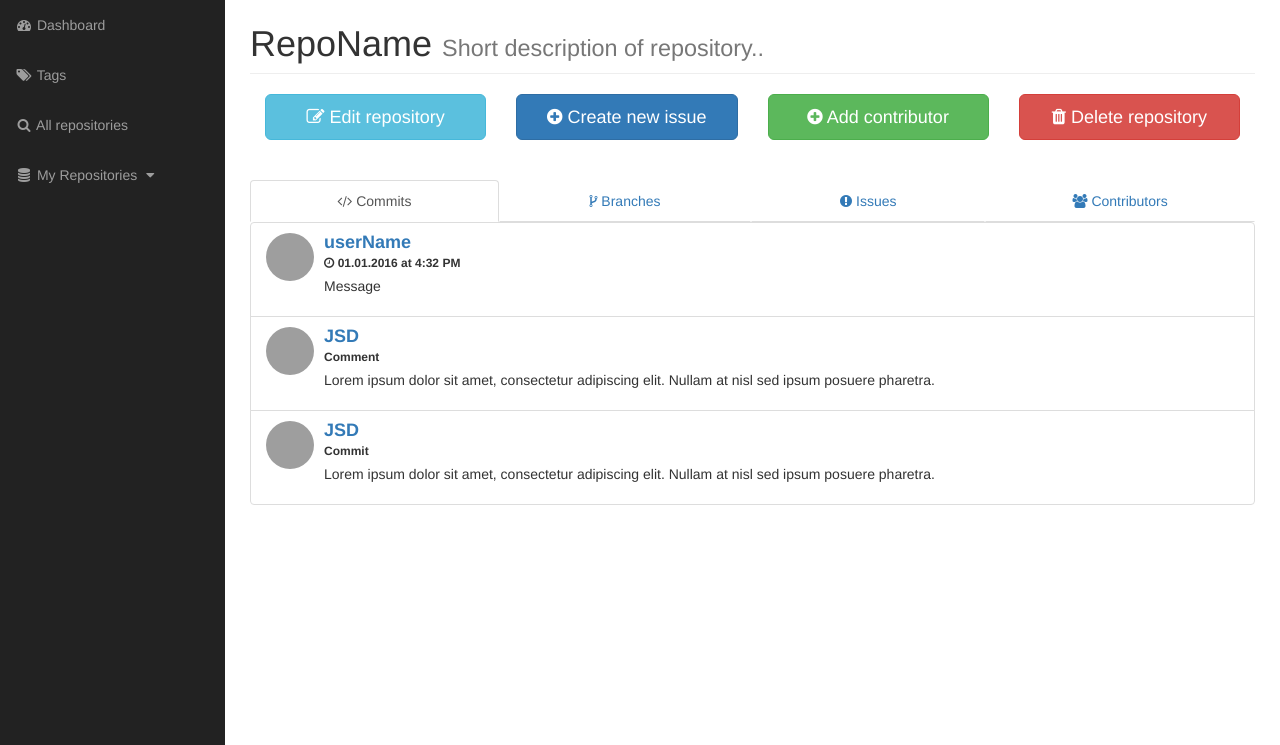
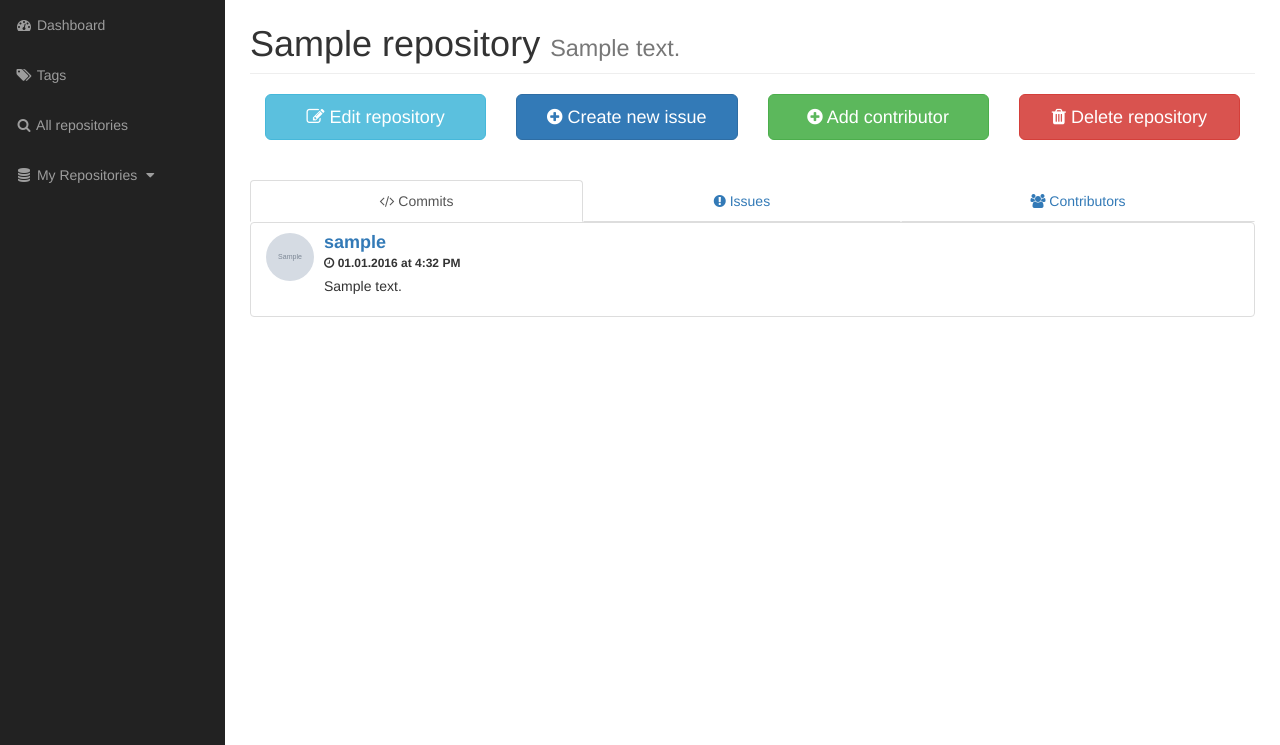
Before and after one commit to UKS-Tim3/Issuebox, a Django app: page /website/repository/1 in a window 1280 px wide. Shown: the part 51-796 px from the top of the page. Run offline with Django 3.2, Linux system fonts and the light colour scheme; tables that the repository leaves empty hold one stand-in row (values such as "Sample post"); grey boxes marked "Sample" are stand-in pictures; some libraries are stand-ins or nearby versions; grey boxes are pictures that could not be loaded.

Commit message:
Added commits and contributors listing for specific repository.

```diff
--- a/issuebox/website/templates/website/repository.html
+++ b/issuebox/website/templates/website/repository.html
@@ -5,8 +5,8 @@
         <div class="row">
             <div class="col-lg-12">
                 <h1 class="page-header">
-                    RepoName
-                    <small>Short description of repository..</small>
+                    {{repository.name}}
+                    <small>{{repository.description|truncatechars:"33"}}</small>
                 </h1>
             </div>
         </div>
@@ -48,8 +48,6 @@
                     <li role="presentation" class="active"><a href="#commits" aria-controls="commits"
                                                               role="tab" data-toggle="tab"><i class="fa fa-code"></i>
                         Commits</a></li>
-                    <li role="presentation"><a href="#branches" aria-controls="branches" role="tab"
-                                               data-toggle="tab"><i class="fa fa-code-fork"></i> Branches</a></li>
                     <li role="presentation"><a href="#issues" aria-controls="issues" role="tab" data-toggle="tab"><i
                             class="fa fa-exclamation-circle"></i> Issues</a></li>
                     <li role="presentation"><a href="#contributors" aria-controls="contributors" role="tab"
@@ -64,90 +62,29 @@
                     <div role="tabpanel" class="tab-pane active" id="commits">
                         <div class="tab-div-size">
                             <ul class="list-group">
+
+                                {% for commit in repository.commit_set.all %}
                                 <li class="list-group-item">
                                     <div class="media">
                                         <div class="media-left">
                                             <a href="#"> <img
                                                     class="media-object img-circle center-image"
-                                                    src="http://www.uni-regensburg.de/Fakultaeten/phil_Fak_II/Psychologie/Psy_II/beautycheck/english/durchschnittsgesichter/m%2801-32%29_gr.jpg"
+                                                    src="{{ commit.contributor.img_url }}"
                                                     alt="Dragoljub Ilic" width="48" height="48"/> </a>
                                         </div>
                                         <div class="media-body">
-                                            <a href="#"><h4 class="media-heading"><b>userName</b></h4></a>
+                                            <a href="#"><h4 class="media-heading"><b>{{ commit.contributor.username }}</b></h4></a>
                                             <h6 class="media-heading"><b><i class="fa fa-clock-o"></i> 01.01.2016 at
                                                 4:32 PM</b></h6>
-                                            <p> Message </p>
+                                            <p> {{ commit.message }} </p>
                                         </div>
                                     </div>
                                 </li>
-
-                                <li class="list-group-item">
-                                    <div class="media">
-                                        <div class="media-left">
-                                            <a href="#"> <img
-                                                    class="media-object img-circle center-image"
-                                                    src="http://www.uni-regensburg.de/Fakultaeten/phil_Fak_II/Psychologie/Psy_II/beautycheck/english/durchschnittsgesichter/m%2801-32%29_gr.jpg"
-                                                    alt="Dragoljub Ilic" width="48" height="48"/> </a>
-                                        </div>
-                                        <div class="media-body">
-                                            <a href="#"><h4 class="media-heading"><b>JSD</b></h4></a>
-                                            <h6 class="media-heading"><b>Comment</b></h6>
-                                            <p> Lorem ipsum dolor sit amet, consectetur adipiscing elit. Nullam at nisl
-                                                sed
-                                                ipsum posuere pharetra. </p>
-                                        </div>
-                                    </div>
-                                </li>
-
-                                <li class="list-group-item">
-                                    <div class="media">
-                                        <div class="media-left">
-                                            <a href="#"> <img
-                                                    class="media-object img-circle center-image"
-                                                    src="http://www.uni-regensburg.de/Fakultaeten/phil_Fak_II/Psychologie/Psy_II/beautycheck/english/durchschnittsgesichter/m%2801-32%29_gr.jpg"
-                                                    alt="Dragoljub Ilic" width="48" height="48"/> </a>
-                                        </div>
-                                        <div class="media-body">
-                                            <a href="#"><h4 class="media-heading"><b>JSD</b></h4></a>
-                                            <h6 class="media-heading"><b>Commit</b></h6>
-                                            <p> Lorem ipsum dolor sit amet, consectetur adipiscing elit. Nullam at nisl
-                                                sed
-                                                ipsum posuere pharetra. </p>
-                                        </div>
-                                    </div>
-                                </li>
+                                {% endfor %}
 
                             </ul>
                         </div>
 
-                    </div>
-                    <div role="tabpanel" class="tab-pane tab-div-size" id="branches">
-                        <ul class="list-group">
-                            <li class="list-group-item">
-                                <div class="media">
-                                    <div class="media-left">
-                                        <a href="#"> <i class="fa fa-3x fa-code-fork" style="padding-top:2px"></i> </a>
-                                    </div>
-                                    <div class="media-body">
-                                        <a href="#"><h4 class="media-heading"><b>branchName</b></h4></a>
-                                        <p> username/creator</p>
-                                    </div>
-                                </div>
-                            </li>
-
-                            <li class="list-group-item">
-                                <div class="media">
-                                    <div class="media-left">
-                                        <a href="#"> <i class="fa fa-3x fa-code-fork" style="padding-top:2px"></i> </a>
-                                    </div>
-                                    <div class="media-body">
-                                        <a href="#"><h4 class="media-heading"><b>pera/GenAn</b></h4></a>
-                                        <p> Lorem ipsum dolor sit amet, consectetur adipiscing elit. Nullam at nisl sed
-                                            ipsum posuere pharetra. </p>
-                                    </div>
-                                </div>
-                            </li>
-                        </ul>
                     </div>
 
                     <div role="tabpanel" class="tab-pane tab-div-size" id="issues">
@@ -218,39 +155,27 @@
 
                     <div role="tabpanel" class="tab-pane tab-div-size" id="contributors">
                         <ul class="list-group">
+
+                            {% for contributor in repository.contributors.all %}
                             <li class="list-group-item">
                                 <div class="media">
                                     <div class="media-left">
                                         <a href="#"> <img
                                                 class="media-object img-circle center-image"
-                                                src="http://www.uni-regensburg.de/Fakultaeten/phil_Fak_II/Psychologie/Psy_II/beautycheck/english/durchschnittsgesichter/m%2801-32%29_gr.jpg"
+                                                src="{{ contributor.img_url }}"
                                                 alt="Dragoljub Ilic" width="48" height="48"/> </a>
                                     </div>
                                     <div class="media-body">
-                                        <a href="#"><h4 class="media-heading"><b>UserName</b></h4></a>
-                                        <h6 class="media-heading"><b>isOwner</b></h6>
+                                        <a href="#"><h4 class="media-heading"><b>{{ contributor.username }}</b></h4></a>
+                                        {% if repository.owner == contributor %}
+                                        <h6 class="media-heading"><b>Owner</b></h6>
+                                        {% endif %}
                                         <p> Last activity on this repo. <i class="fa fa-clock-o"></i> 01.01.2016 at
                                             4:32 PM </p>
                                     </div>
                                 </div>
                             </li>
-
-                            <li class="list-group-item">
-                                <div class="media">
-                                    <div class="media-left">
-                                        <a href="#"> <img
-                                                class="media-object img-circle center-image"
-                                                src="http://www.uni-regensburg.de/Fakultaeten/phil_Fak_II/Psychologie/Psy_II/beautycheck/english/durchschnittsgesichter/m%2801-32%29_gr.jpg"
-                                                alt="Dragoljub Ilic" width="48" height="48"/> </a>
-                                    </div>
-                                    <div class="media-body">
-                                        <a href="#"><h4 class="media-heading"><b>JSD</b></h4></a>
-                                        <h6 class="media-heading"><b>Comment</b></h6>
-                                        <p> Lorem ipsum dolor sit amet, consectetur adipiscing elit. Nullam at nisl sed
-                                            ipsum posuere pharetra. </p>
-                                    </div>
-                                </div>
-                            </li>
+                            {% endfor %}
 
                         </ul>
 
--- a/issuebox/website/views.py
+++ b/issuebox/website/views.py
@@ -2,7 +2,7 @@ from django.shortcuts import render
 from django.http import HttpResponse
 from django.template import RequestContext, loader
 from django.views.generic import ListView, DetailView
-import website.models as models
+from .models import *
 
 
 # Create your views here.
@@ -36,21 +36,10 @@ def settings(request,user_id):
     context = RequestContext(request)
     return HttpResponse(template.render(context),user_id)
 
-def repository(request):
-    template = loader.get_template('website/repository.html')
-    context = RequestContext(request)
-    return HttpResponse(template.render(context))
-
-
-def all_repositories(request):
-    template = loader.get_template('website/all_repositories.html')
-    context = RequestContext(request)
-    return HttpResponse(template.render(context))
-
 class RepositoriesView(ListView):
-    model = models.Repository
+    model = Repository
     template_name = 'website/all_repositories.html'
 
 class RepositoryDetails(DetailView):
-    model = models.Repository
+    model = Repository
     template_name = 'website/repository.html'
```
